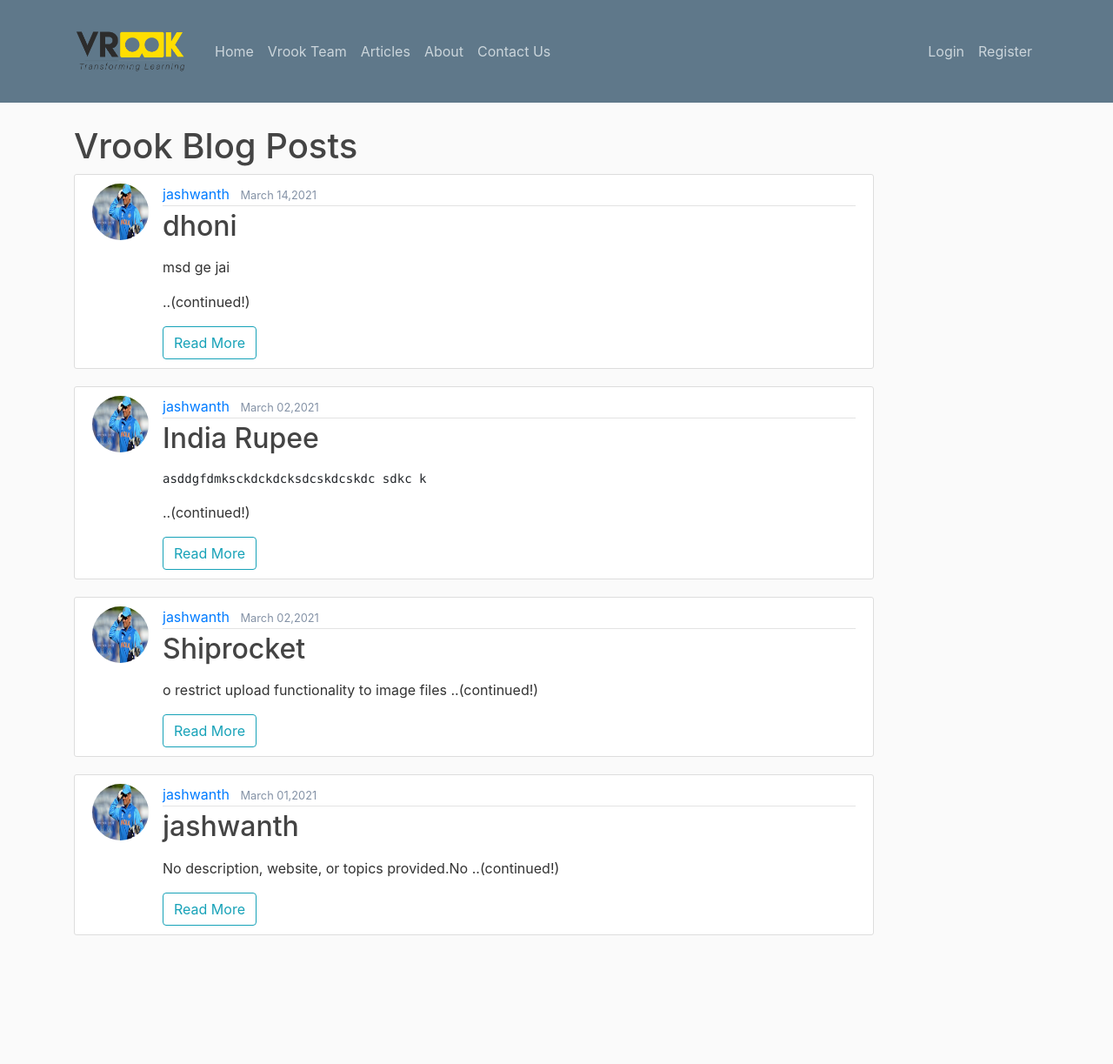
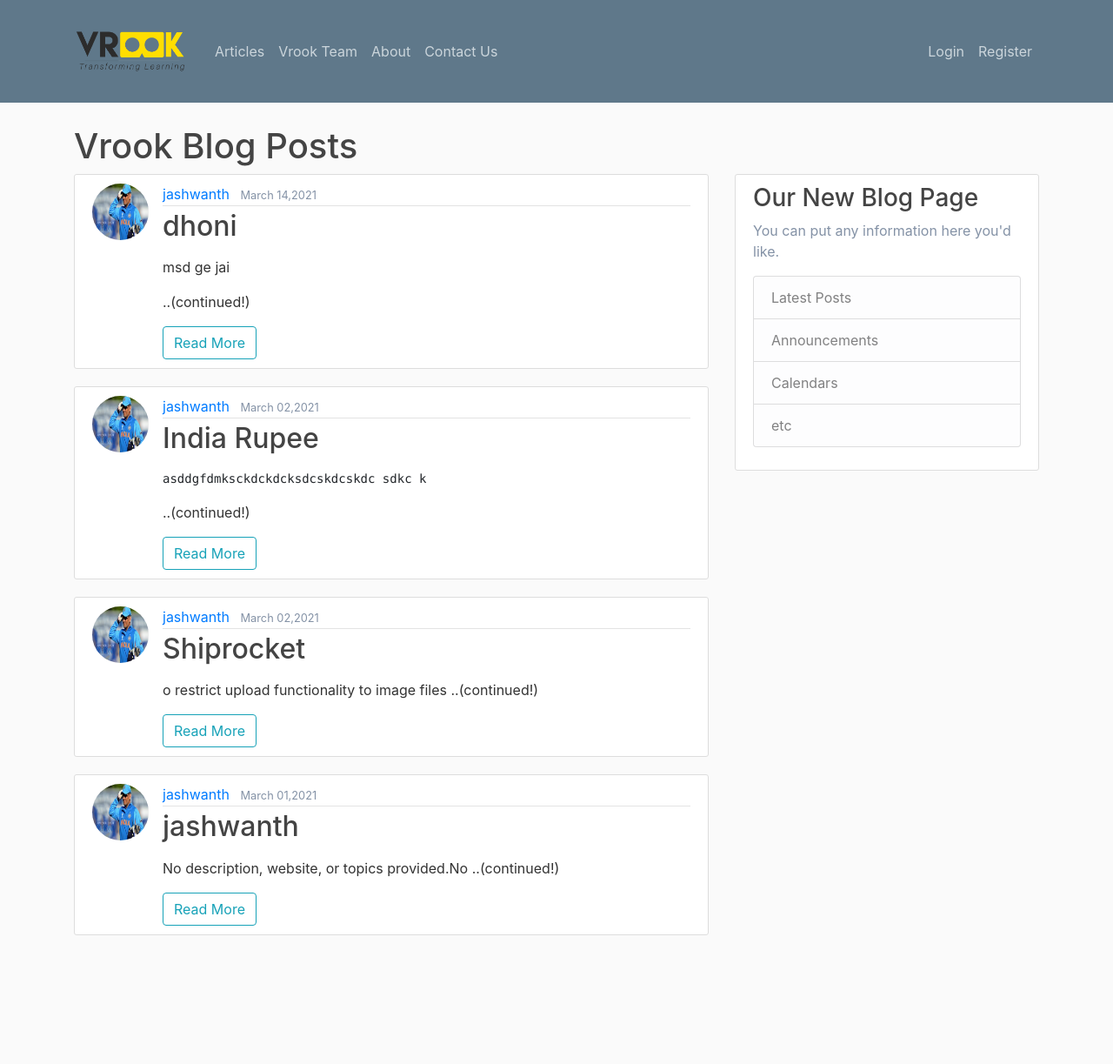
Before and after one commit to Jashwanth-Gowda-R/jashwanth_blog, a Django app: page / in a window 1280 px wide. Shown: the whole page at 87% size. Run offline with Django 3.2, Linux system fonts and the light colour scheme; data comes from the database, SQL or seed files in the repository; both versions use the stored data as it was after the commit; some libraries are stand-ins or nearby versions.

Commit message:
added sidebar to homepage

```diff
--- a/vrook_blog/articles/templates/articles/article_create.html
+++ b/vrook_blog/articles/templates/articles/article_create.html
@@ -1,12 +1,13 @@
 {% extends 'base_layout.html' %}
+{% load crispy_forms_tags %}
 
 {% block content %}
     <div class="create-article">
-        <h1>create post</h1>
+        <h1><strong>Create a Blog post</strong> </h1>
         <form class="site-form" method="post" action="{% url 'articles:create' %}" enctype="multipart/form-data">
             {% csrf_token %}
             {{ form.media|safe }}
-            {{ form }}
+            {{ form|crispy }}
             <input type="submit" value="Create">
         </form>
     </div>
--- a/vrook_blog/articles/templates/articles/articles.html
+++ b/vrook_blog/articles/templates/articles/articles.html
@@ -2,7 +2,8 @@
 
 {% block content %}
     <h1>Vrook Blog Posts</h1>
-    <div class="articles">
+    <div class="row">
+    <div class="col-md-8 articles">
         {% for article in articles %}
             <article class="media content-section">
                 <img class="rounded-circle article-img" src="{{ article.author.profile.image.url }}">
@@ -18,4 +19,19 @@
             </article>
         {% endfor %}
     </div>
+
+    <div class="col-md-4">
+          <div class="content-section">
+            <h3>Our New Blog Page</h3>
+                <p class='text-muted'>You can put any information here you'd like.
+                  <ul class="list-group">
+                    <li class="list-group-item list-group-item-light">Latest Posts</li>
+                    <li class="list-group-item list-group-item-light">Announcements</li>
+                    <li class="list-group-item list-group-item-light">Calendars</li>
+                    <li class="list-group-item list-group-item-light">etc</li>
+                  </ul>
+                </p>
+          </div>
+    </div>
+    </div>
 {% endblock%}
--- a/vrook_blog/static/styles.css
+++ b/vrook_blog/static/styles.css
@@ -453,3 +453,11 @@
 		line-height: 25px;
 	}
 }
+
+.django-ckeditor-widget{
+    width:100%;
+    min-height:50%;
+}
+#cke_id_body{
+    width:100% !important;
+}
--- a/vrook_blog/templates/base_layout.html
+++ b/vrook_blog/templates/base_layout.html
@@ -22,9 +22,8 @@
               </button>
               <div class="collapse navbar-collapse" id="navbarToggle">
                 <div class="navbar-nav mr-auto">
-                   <a class="nav-item nav-link" href="{% url 'home' %}">Home</a>
+                   <a class="nav-item nav-link" href="{% url 'articles:list' %}">Articles</a>
                    <a class="nav-item nav-link" href="{% url 'team' %}">Vrook Team</a>
-                   <a class="nav-item nav-link" href="{% url 'articles:list' %}">Articles</a>
                   <a class="nav-item nav-link" href="{% url 'about' %}">About</a>
                   <a class="nav-item nav-link" href="{% url 'contact' %}">Contact Us</a>
                 </div>
@@ -46,7 +45,7 @@
 
         <main role="main" class="container" id="body">
           <div class="row">
-            <div class="col-md-10">
+            <div class="col-md-12">
                 {% if messages %}
                     {% for message in messages %}
                       <div class="alert alert-{{ message.tags }}">
```
Also changed, not shown: vrook_blog/db.sqlite3.
